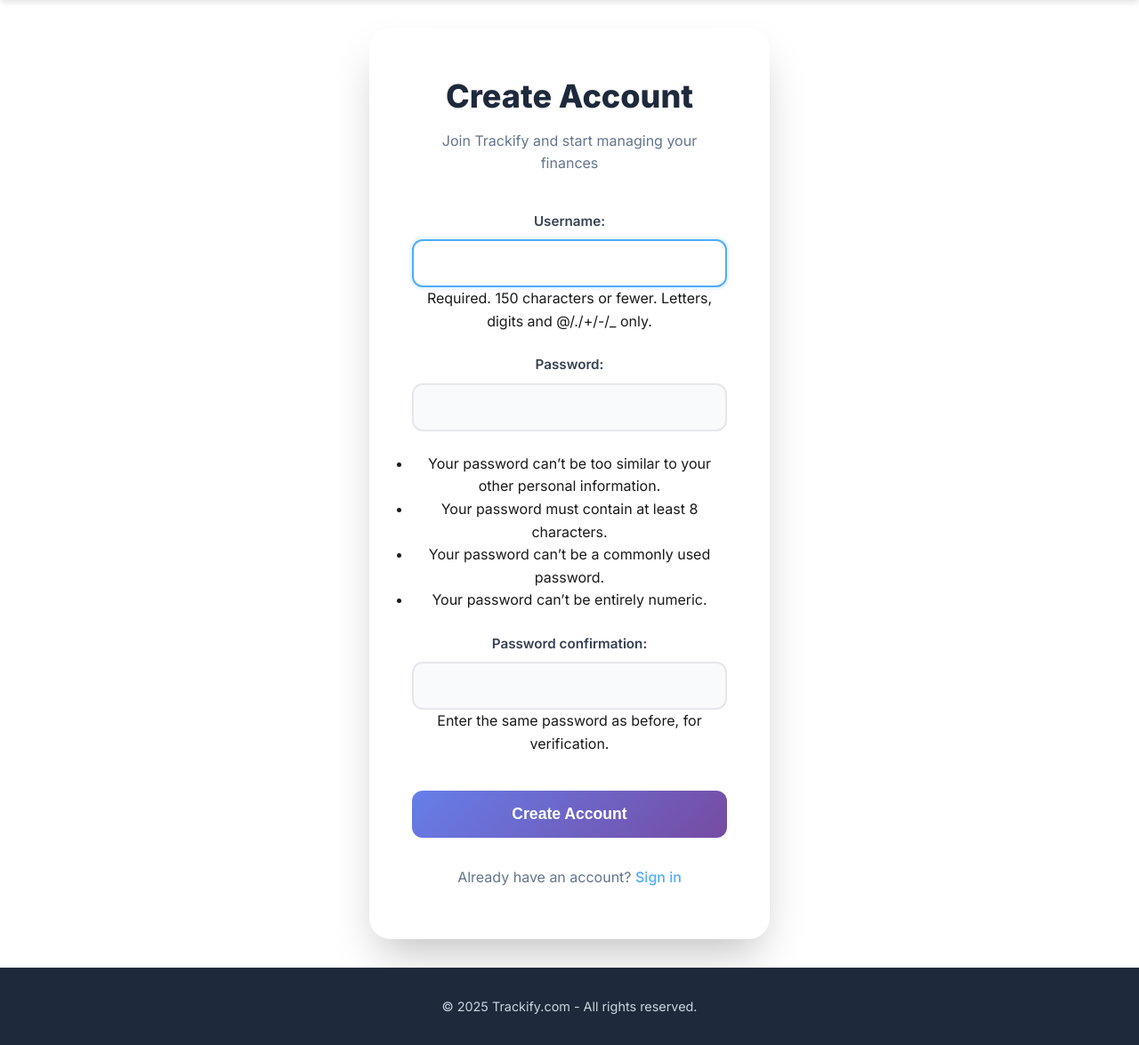
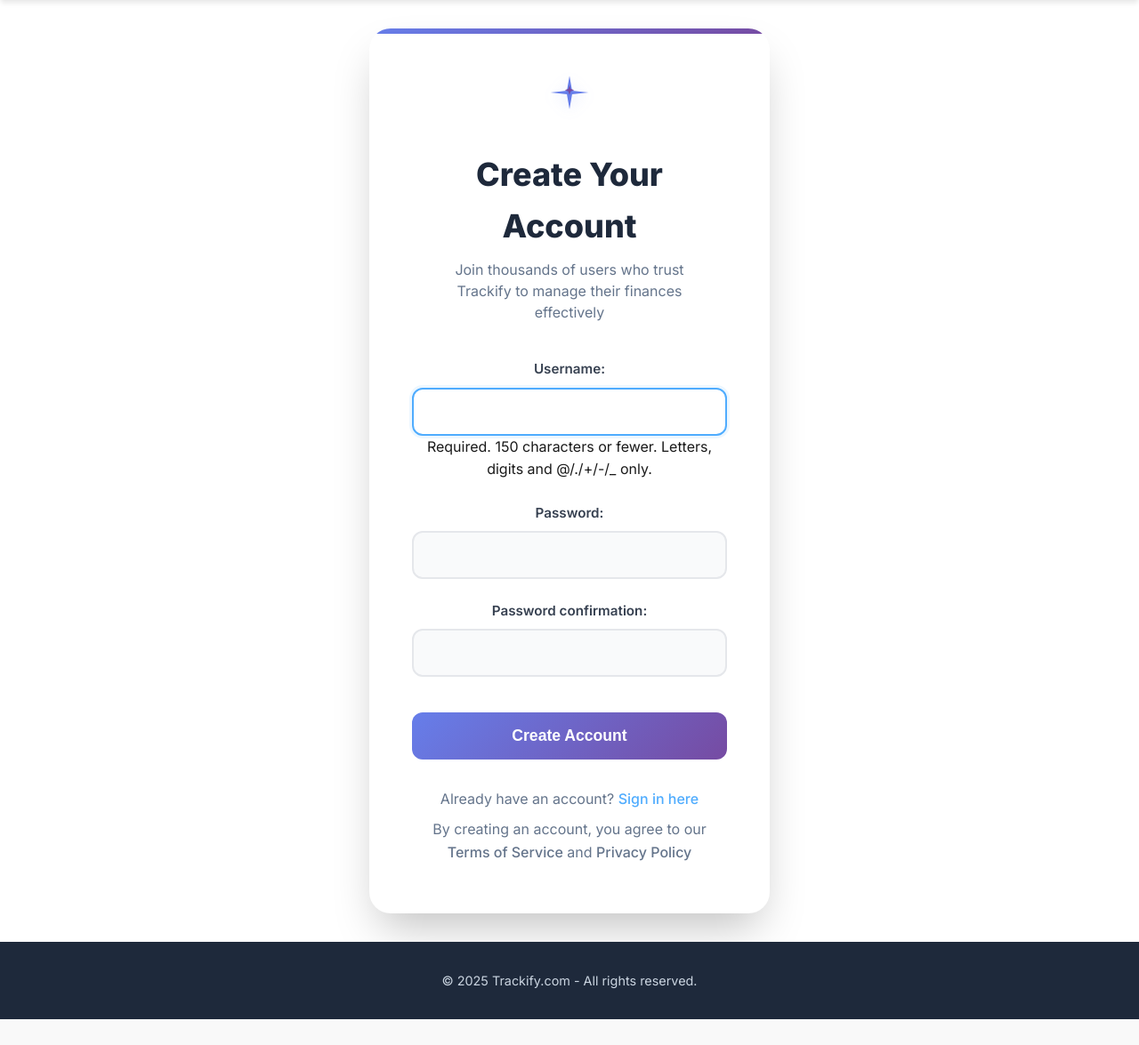
Before and after one commit to Jdnavapara/Trackify, a Django app: page /accounts/signup/ in a window 1280 px wide. Shown: the part 148-1323 px from the top of the page at 89% size. After the commit the page ends 1294 px from the top, so only its background shows below. Run offline with Django 5.2, Linux system fonts and the light colour scheme.

Commit message:
changes made in signup page

```diff
--- /dev/null
+++ b/budgetlens/accounts/forms.py
@@ -0,0 +1,14 @@
+from django.contrib.auth.forms import UserCreationForm
+from django.contrib.auth.models import User
+
+
+class CustomUserCreationForm(UserCreationForm):
+    class Meta:
+        model = User
+        fields = ("username", "password1", "password2")
+
+    def __init__(self, *args, **kwargs):
+        super().__init__(*args, **kwargs)
+        # Remove default help text
+        self.fields['password1'].help_text = ""
+        self.fields['password2'].help_text = ""
--- a/budgetlens/accounts/views.py
+++ b/budgetlens/accounts/views.py
@@ -1,9 +1,9 @@
-from django.contrib.auth.forms import UserCreationForm
 from django.urls import reverse_lazy
 from django.views.generic import CreateView
+from .forms import CustomUserCreationForm
 
 
 class SignUpView(CreateView):
-    form_class = UserCreationForm
+    form_class = CustomUserCreationForm
     success_url = reverse_lazy("login")
     template_name = "registration/signup.html"
--- a/budgetlens/core/static/css/auth.css
+++ b/budgetlens/core/static/css/auth.css
@@ -30,12 +30,23 @@
     left: 0;
     right: 0;
     height: 6px;
-    /* background: linear-gradient(135deg, #4facfe, #00f2fe, #43e97b); */
+    background: linear-gradient(135deg, #667eea, #764ba2);
 }
 
 .auth-header {
     text-align: center;
     margin-bottom: 2.5rem;
+}
+
+.signup-icon {
+    margin-bottom: 1.5rem;
+    display: flex;
+    justify-content: center;
+    align-items: center;
+}
+
+.signup-icon svg {
+    filter: drop-shadow(0 4px 8px rgba(102, 126, 234, 0.2));
 }
 
 .auth-header h2 {
@@ -48,6 +59,9 @@
 .auth-header p {
     color: #64748b;
     font-size: 1rem;
+    max-width: 300px;
+    margin: 0 auto;
+    line-height: 1.5;
 }
 
 /* Form Styles */
@@ -266,6 +280,11 @@
         padding: 2rem;
     }
 
+    .signup-icon svg {
+        width: 48px;
+        height: 48px;
+    }
+
     .auth-header h2 {
         font-size: 1.875rem;
     }
@@ -292,6 +311,11 @@
         padding: 1.5rem;
     }
 
+    .signup-icon svg {
+        width: 40px;
+        height: 40px;
+    }
+
     .welcome-card {
         padding: 1.5rem;
     }
--- a/budgetlens/core/templates/registration/signup.html
+++ b/budgetlens/core/templates/registration/signup.html
@@ -8,8 +8,14 @@
 <div class="auth-container">
 <div class="auth-card">
     <div class="auth-header">
-        <h2>Create Account</h2>
-        <p>Join Trackify and start managing your finances</p>
+        <div class="signup-icon">
+            <svg width="64" height="64" viewBox="0 0 24 24" fill="none" xmlns="http://www.w3.org/2000/svg">
+                <path d="M12 2L13.09 8.26L20 9L13.09 9.74L12 16L10.91 9.74L4 9L10.91 8.26L12 2Z" fill="#667eea"/>
+                <path d="M12 6L12.5 7.5L14 8L12.5 8.5L12 10L11.5 8.5L10 8L11.5 7.5L12 6Z" fill="#764ba2"/>
+            </svg>
+        </div>
+        <h2>Create Your Account</h2>
+        <p>Join thousands of users who trust Trackify to manage their finances effectively</p>
     </div>
 
     <form method="post" class="auth-form">
@@ -19,7 +25,8 @@
     </form>
 
     <div class="auth-links">
-        <p>Already have an account? <a href="{% url 'login' %}">Sign in</a></p>
+        <p>Already have an account? <a href="{% url 'login' %}">Sign in here</a></p>
+        <p>By creating an account, you agree to our <a href="#" style="color: #64748b;">Terms of Service</a> and <a href="#" style="color: #64748b;">Privacy Policy</a></p>
     </div>
 </div>
 </div>
```
